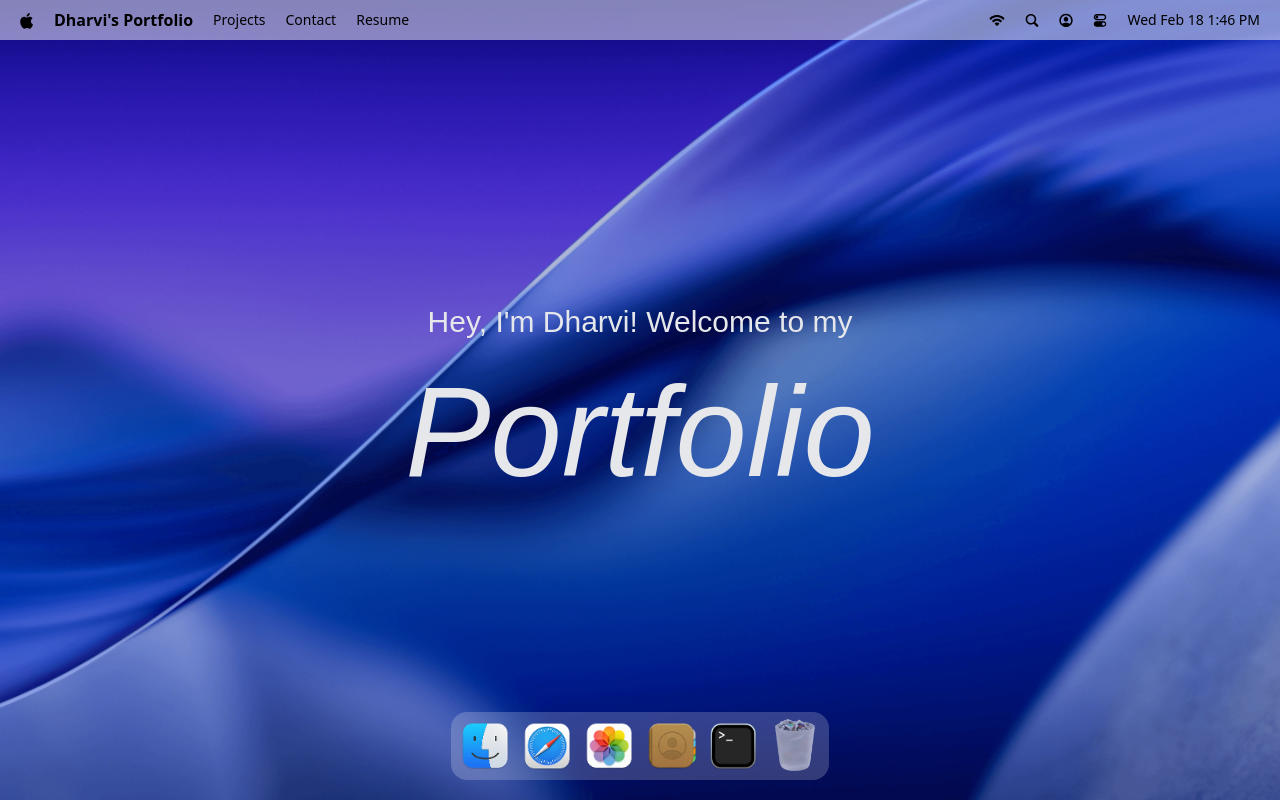
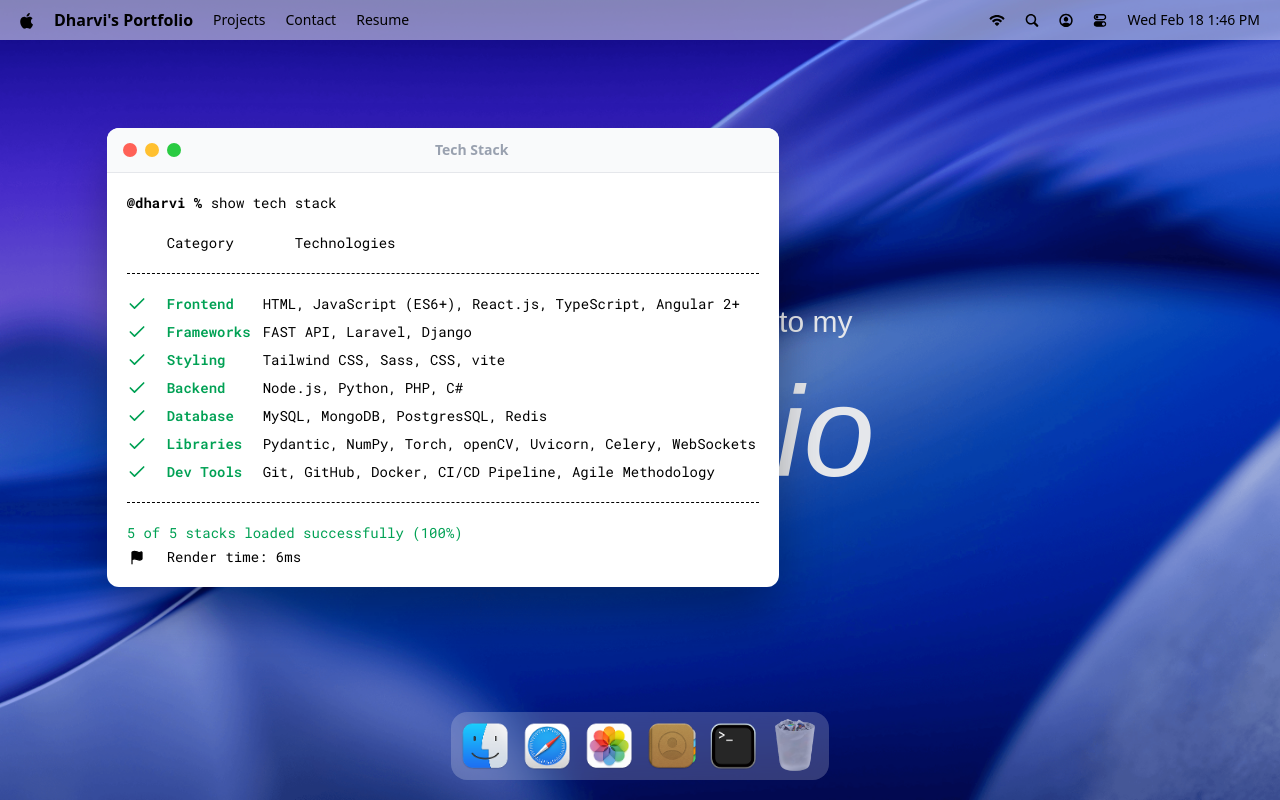
Before and after one commit to Dharvipatel10/dharvi_patel, a React (Vite) app: page / in a window 1280 px wide. Both pictures are taken after a click on the button 733 px from the left and 746 px from the top of the page. Built offline with nearby package versions, Linux system fonts and the light colour scheme; a web font is replaced by a local one.

Commit message:
Implement a hoc for managing window states and add the first window - terminal

```diff
--- a/package.json
+++ b/package.json
@@ -14,11 +14,13 @@
     "@tailwindcss/vite": "^4.1.18",
     "dayjs": "^1.11.19",
     "gsap": "^3.14.2",
+    "immer": "^11.1.4",
     "lucide-react": "^0.574.0",
     "react": "^19.2.0",
     "react-dom": "^19.2.0",
     "react-tooltip": "^5.30.0",
-    "tailwindcss": "^4.1.18"
+    "tailwindcss": "^4.1.18",
+    "zustand": "^5.0.11"
   },
   "devDependencies": {
     "@eslint/js": "^9.39.1",
--- a/src/App.jsx
+++ b/src/App.jsx
@@ -1,4 +1,10 @@
-import { Navbar, Welcome, Dock } from "./components";
+import gsap from "gsap";
+import { Draggable } from "gsap/Draggable";
+
+import { Navbar, Welcome, Dock } from "#components";
+import { Terminal } from "#windows";
+
+gsap.registerPlugin(Draggable);
 
 const App = () => {
     return (
@@ -6,6 +12,8 @@
             <Navbar />
             <Welcome />
             <Dock />
+
+            <Terminal />
         </main>
     );
 }
--- a/src/components/Dock.jsx
+++ b/src/components/Dock.jsx
@@ -4,8 +4,10 @@
 
 import {dockApps} from "#constants/index.js";
 import {useGSAP} from "@gsap/react";
+import useWindowStore from "#store/window.js";
 
 const Dock = () => {
+    const { openWindow, closeWindow, windows } = useWindowStore();
     const dockRef = useRef(null);
 
     useGSAP(() => {
@@ -55,8 +57,21 @@
     }, []);
 
     const toggleApp = (app) => {
-        // TODO Implement Open Window Logic
-    }
+        if(!app.canOpen) return;
+
+        const window = windows[app.id];
+
+        if(!window) {
+            console.error(`window not found for app: ${app.id}`);
+            return;
+        }
+
+        if(window.isOpen) {
+            closeWindow(app.id);
+        } else {
+            openWindow(app.id);
+        }
+    };
 
     return (
         <section id="dock">
--- a/src/components/Navbar.jsx
+++ b/src/components/Navbar.jsx
@@ -1,6 +1,5 @@
 import dayjs from "dayjs";
 import {navIcons, navLinks} from "#constants";
-
 
 const Navbar = () => {
     return (
--- /dev/null
+++ b/src/components/WindowControls.jsx
@@ -0,0 +1,12 @@
+import useWindowStore from "#store/window.js";
+
+const WindowControls = ({ target }) => {
+    const { closeWindow } = useWindowStore();
+    return <div id="window-controls">
+        <div className="close" onClick={() => closeWindow(target)} />
+        <div className="minimize" />
+        <div className="maximize" />
+    </div>
+};
+
+export default WindowControls;
--- a/src/components/index.js
+++ b/src/components/index.js
@@ -1,5 +1,6 @@
 import Navbar from "#components/Navbar.jsx";
 import Welcome from "#components/Welcome.jsx";
 import Dock from "#components/Dock.jsx";
+import WindowControls from "#components/WindowControls.jsx";
 
-export { Navbar, Welcome, Dock };
+export { Navbar, Welcome, Dock, WindowControls };
--- a/src/constants/index.js
+++ b/src/constants/index.js
@@ -102,7 +102,7 @@
 const techStack = [
     {
         category: "Frontend",
-        items: ["HTML", "JavaScript (ES6+)", "React.js", "Next.js", "TypeScript", "Angular 2+"],
+        items: ["HTML", "JavaScript (ES6+)", "React.js", "TypeScript", "Angular 2+"],
     },
     {
         category: "Frameworks",
@@ -114,11 +114,15 @@
     },
     {
         category: "Backend",
-        items: ["Node.js", "Python", "PHP"],
+        items: ["Node.js", "Python", "PHP", "C#"],
     },
     {
         category: "Database",
-        items: ["MySQL", "MongoDB", "PostgreSQL"],
+        items: ["MySQL", "MongoDB", "PostgresSQL", "Redis"],
+    },
+    {
+        category: "Libraries",
+        items: ["Pydantic", "NumPy", "Torch", "openCV", "Uvicorn", "Celery", "WebSockets"],
     },
     {
         category: "Dev Tools",
--- /dev/null
+++ b/src/hoc/WindowWrapper.jsx
@@ -0,0 +1,53 @@
+import useWindowStore from "#store/window.js";
+import {useEffect, useLayoutEffect, useRef} from "react";
+import { useGSAP } from "@gsap/react";
+import gsap from "gsap";
+import { Draggable } from "gsap/Draggable";
+
+const WindowWrapper = (Component, windowKey) => {
+    const Wrapped = (props) => {
+        const { focusWindow, windows } = useWindowStore();
+        const { isOpen, zIndex } = windows[windowKey];
+        const ref = useRef(null);
+
+        useGSAP(() => {
+            const el = ref.current;
+            if(!el || !isOpen) return;
+
+            el.style.display = "block";
+
+            gsap.fromTo(
+                el,
+                { scale: 0.8, opacity: 0, y: 40 },
+                { scale: 1, opacity: 1, y: 0, duration: 0.4, ease: "power3.out" },
+            );
+        }, [isOpen]);
+
+        useGSAP(() => {
+            const el = ref.current;
+            if(!el) return;
+
+            const [instance] = Draggable.create(el, { onPress: () => focusWindow(windowKey) });
+
+            return () => instance.kill();
+        }, []);
+
+        useLayoutEffect(() => {
+            const el = ref.current;
+            if(!el) return;
+            el.style.display = isOpen ? "block" : "none";
+        }, [isOpen]);
+
+        return (
+            <section id={windowKey} ref={ref} style={{ zIndex }} className="absolute">
+                <Component {...props} />
+            </section>
+        );
+    };
+
+    Wrapped.displayName = `windowWrapper(${Component.displayName || Component.name || "Component"})`;
+
+    return Wrapped;
+};
+
+export default WindowWrapper;
--- a/src/index.css
+++ b/src/index.css
@@ -162,7 +162,7 @@
     }
 
     #terminal {
-        @apply w-xl absolute top-32 left-1/12 bg-white shadow-2xl drop-shadow-2xl rounded-xl overflow-hidden;
+        @apply w-2xl absolute top-32 left-1/12 bg-white shadow-2xl drop-shadow-2xl rounded-xl overflow-hidden;
 
         h2 {
             @apply font-bold text-sm text-center w-full;
@@ -172,11 +172,11 @@
             @apply text-sm font-roboto p-5;
 
             .label {
-                @apply flex items-center ms-10 mt-7;
+                @apply flex items-center ms-10 mt-5;
             }
 
             .content {
-                @apply py-5 my-5 border-y border-dashed space-y-1;
+                @apply py-5 my-5 border-y border-dashed space-y-2;
 
                 li {
                     .check {
@@ -184,11 +184,11 @@
                     }
 
                     h3 {
-                        @apply font-semibold text-[#00A154] w-32 ms-5;
+                        @apply font-semibold text-[#00A154] w-24 ms-5;
                     }
 
                     ul {
-                        @apply flex items-center gap-3;
+                        @apply flex items-center gap-2;
                     }
                 }
             }
--- /dev/null
+++ b/src/store/window.js
@@ -0,0 +1,37 @@
+import { create } from "zustand";
+import { INITIAL_Z_INDEX, WINDOW_CONFIG } from "#constants/index.js";
+import { immer } from "zustand/middleware/immer";
+
+const useWindowStore = create(
+    immer((set) => ({
+        windows: WINDOW_CONFIG,
+        nextZIndex: INITIAL_Z_INDEX + 1,
+
+        openWindow: (windowKey, data = null) =>
+            set((state) => {
+                const win = state.windows[windowKey];
+                if(!win) return;
+                win.isOpen = true;
+                win.zIndex = state.nextZIndex;
+                win.data = data ?? win.data;
+                state.nextZIndex++;
+            }),
+
+        closeWindow: (windowKey) =>
+            set((state) => {
+                const win = state.windows[windowKey];
+                if(!win) return;
+                win.isOpen = false;
+                win.zIndex = INITIAL_Z_INDEX;
+                win.data = null;
+            }),
+
+        focusWindow: (windowKey) =>
+            set((state) => {
+                const win = state.windows[windowKey];
+                win.zIndex = state.nextZIndex++;
+            }),
+    })),
+);
+
+export default useWindowStore;
--- /dev/null
+++ b/src/windows/Terminal.jsx
@@ -0,0 +1,55 @@
+import WindowWrapper from "#hoc/WindowWrapper.jsx";
+import { techStack } from "#constants/index.js";
+import { Check, Flag } from "lucide-react";
+import WindowControls from "#components/WindowControls.jsx";
+
+const Terminal = () => {
+    return (
+        <>
+            <div id="window-header">
+                <WindowControls target="terminal" />
+                <h2>Tech Stack</h2>
+            </div>
+
+            <div className="techstack">
+                <p>
+                    <span className="font-bold">@dharvi % </span>
+                    show tech stack
+                </p>
+
+                <div className="label">
+                    <p className="w-32">Category</p>
+                    <p>Technologies</p>
+                </div>
+
+                <ul className="content">
+                    {techStack.map(({ category, items }) => (
+                        <li key={category} className="flex items-center">
+                            <Check className="check" size={20} />
+                            <h3>{category}</h3>
+                            <ul>
+                                {items.map((item, i) => (
+                                    <li key={i}>{item}{i < items.length - 1 ? "," : ""}</li>
+                                ))}
+                            </ul>
+                        </li>
+                    ))}
+                </ul>
+
+                <div className="footnote">
+                    <p>
+                        <check size={20} /> 5 of 5 stacks loaded successfully (100%)
+                    </p>
+                    <p className="text-black">
+                        <Flag size={15} fill="black" />
+                        Render time: 6ms
+                    </p>
+                </div>
+            </div>
+        </>
+    );
+};
+
+const TerminalWindow = WindowWrapper(Terminal, 'terminal');
+
+export default TerminalWindow;
--- /dev/null
+++ b/src/windows/index.js
@@ -0,0 +1,3 @@
+import Terminal from '#windows/Terminal.jsx';
+
+export { Terminal };
```
Also changed, not shown: 1 other file (tests, documents, lock files or other folders).
